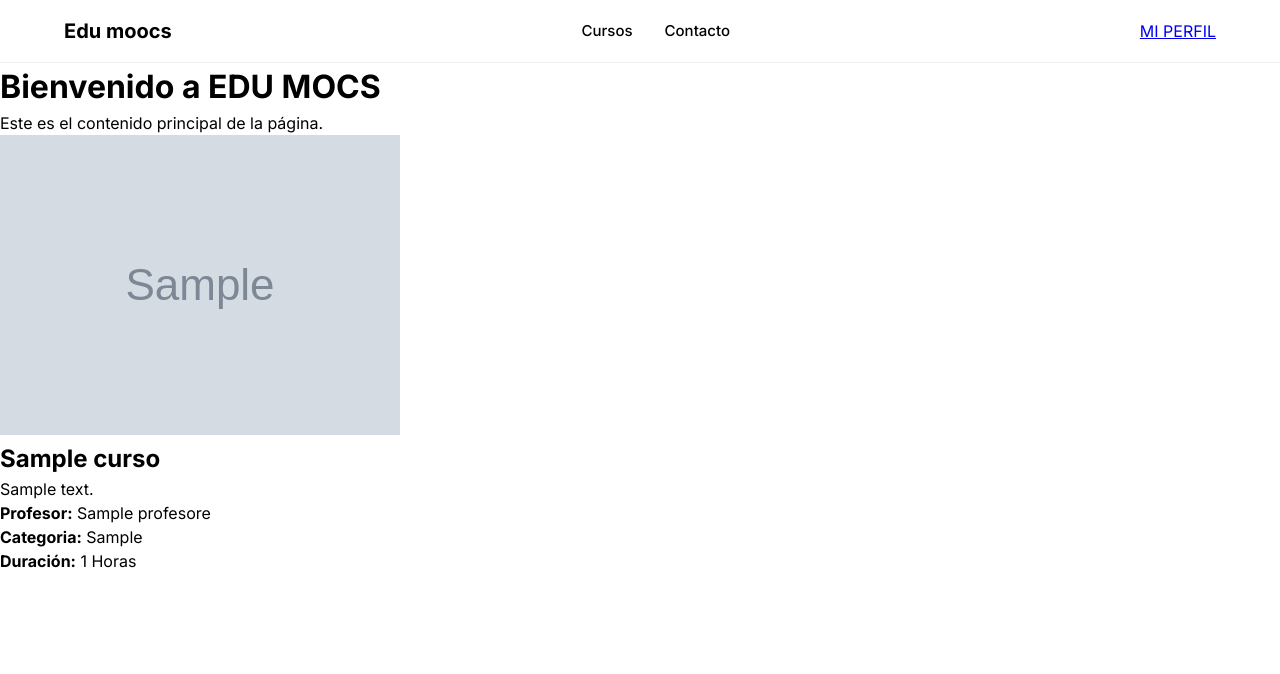
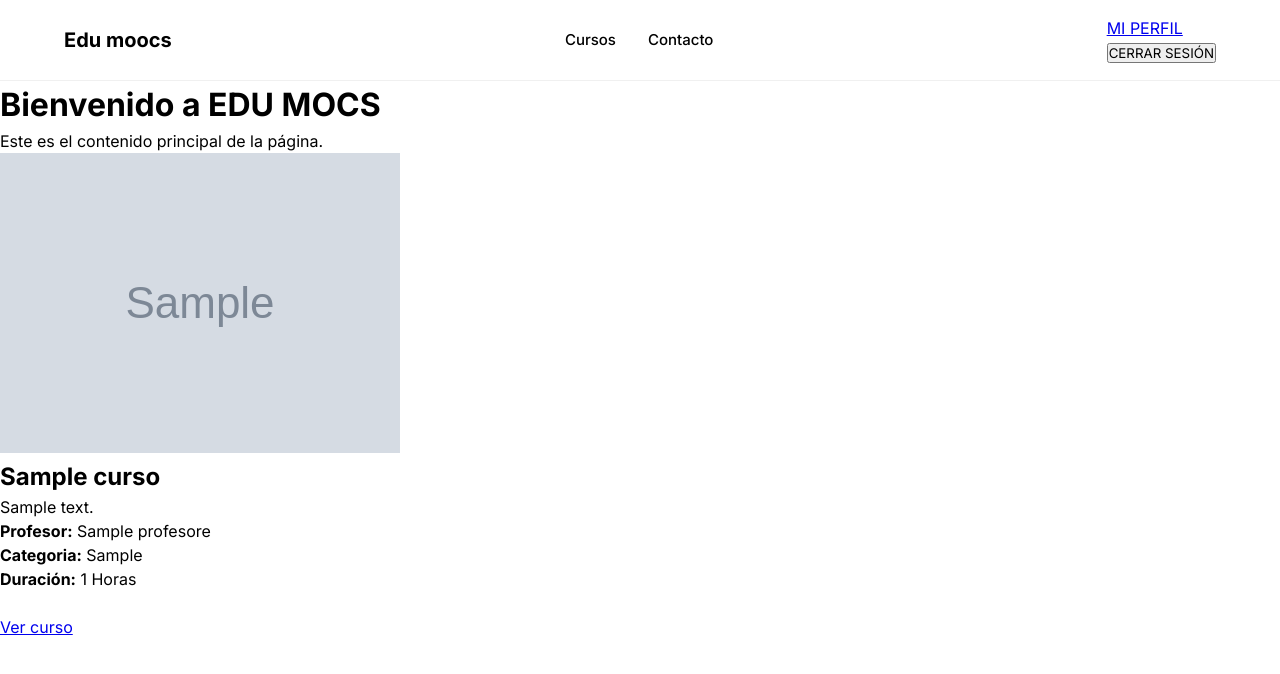
Before and after one commit to Judanubee/Edu-Mocs, a Django app: page / in a window 1280 px wide. Shown: the top 674 px of the page. Run offline with Django 5.2, Linux system fonts and the light colour scheme; a user stored in the database is signed in; tables that the repository leaves empty hold one stand-in row (values such as "Sample post"); grey boxes marked "Sample" are stand-in pictures.

Commit message:
Cerrar sesion, inicio de perfiles arrelado, nueva pagina: info perfil

```diff
--- a/edu_app/edu_app/urls.py
+++ b/edu_app/edu_app/urls.py
@@ -31,8 +31,10 @@ urlpatterns = [
     path('contacto/', views.contacto, name='contacto'),
     path('perfil/', views.perfil, name='perfil'),
     path("login/",LoginPersonalizado.as_view(),name="login"),
+    path("logout/",auth_views.LogoutView.as_view(),name="logout"),
     path("perfil_alumno/", views.perfil_alumno, name="perfil_alumno"),
     path("perfil_profesor/", views.perfil_profesor, name="perfil_profesor"),
+    path("curso_info/", views.curso_info, name="curso_info"),
 ]
 
 if settings.DEBUG:
--- /dev/null
+++ b/edu_app/inicio/templates/inicio/curso_info.html
@@ -0,0 +1 @@
+{% extends "inicio/encabezado.html" %}
--- a/edu_app/inicio/templates/inicio/encabezado.html
+++ b/edu_app/inicio/templates/inicio/encabezado.html
@@ -30,13 +30,16 @@
 
                     {% if es_alumno %}
                         <a href="{% url 'perfil_alumno' %}" class="btn-usuario">MI PERFIL</a>
+
                     {% elif es_profesor %}
                         <a href="{% url 'perfil_profesor' %}" class="btn-usuario">MI PERFIL</a>
-                    {% else %}
-                        <a href="{% url 'login' %}" class="btn-usuario">
-                            CAMBIAR USUARIO
-                        </a>
                     {% endif %}
+                    <form method="POST" action="{% url 'logout' %}">
+                    {% csrf_token %}
+
+                    <button type="submit" class="btn-logout">
+                        CERRAR SESIÓN
+                    </button>
                 {% else %}
                     <a href="{% url 'login' %}" class="btn-usuario">INICIAR SESIÓN</a>
                 {% endif %}
--- a/edu_app/inicio/templates/inicio/principal.html
+++ b/edu_app/inicio/templates/inicio/principal.html
@@ -22,6 +22,7 @@
             <strong>Profesor:</strong> {{ curso.profesor.nombre }}<br>
             <strong>Categoria:</strong> {{ curso.categoria }}<br>
             <p> <strong>Duración:</strong> {{ curso.horas }} Horas </p><br>
+            <a href="{% url 'curso_info' %}" class="btn-ver-curso">Ver curso</a>
         {% empty %}
             <p>No hay cursos disponibles.</p>
         {% endfor %}
--- a/edu_app/inicio/views.py
+++ b/edu_app/inicio/views.py
@@ -42,3 +42,6 @@ def perfil_alumno(request):
 @login_required
 def perfil_profesor(request):
     return render(request, "inicio/perfil_profesor.html")
+@login_required
+def curso_info(request):
+    return render(request, "inicio/curso_info.html")
```
